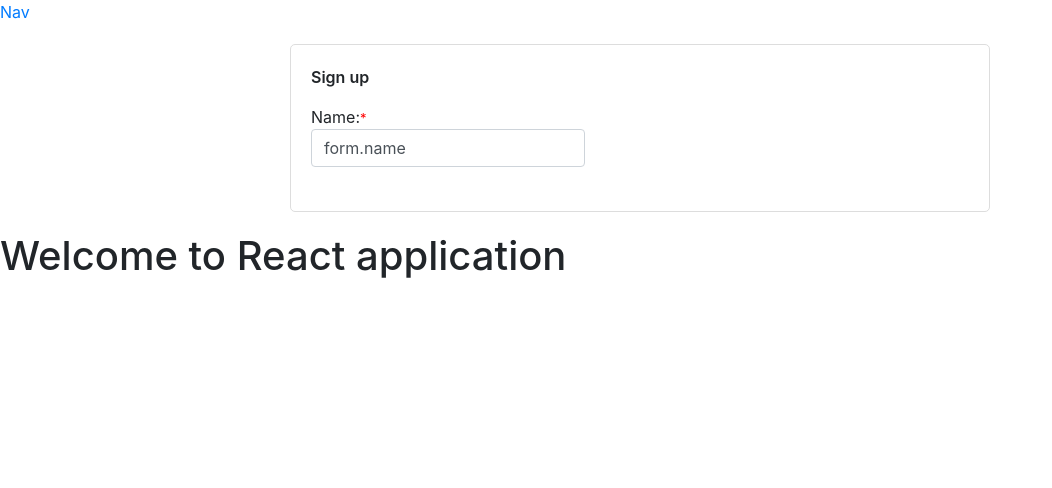
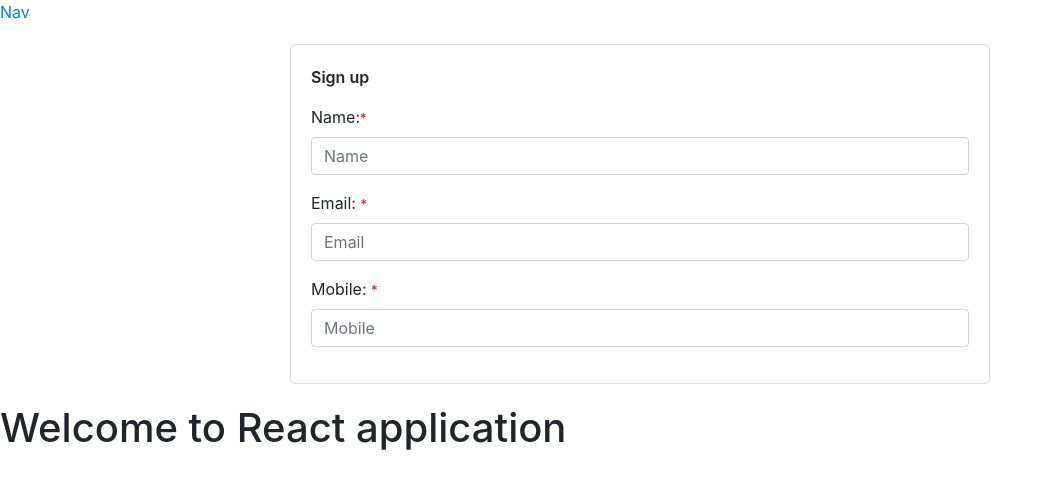
Before and after one commit to Pankaj-Raj/react-tkx34v, a React (Create React App) app: page /register in a window 1280 px wide. Shown: the top 488 px of the page, without its empty margins (0-1052 px from the left). Built offline with nearby package versions, Linux system fonts and the light colour scheme.

Commit message:
1 file modified

```diff
--- a/src/component/Register.js
+++ b/src/component/Register.js
@@ -48,8 +48,25 @@ handelChange=e=>{
   formObj={
     ...form,[name]:value
   }
+  this.setState({form:formObj});
+
 }
 
+validateNumber=e=>{
+  var ev=e||window.event;
+  if(ev.type=="paste"){
+key=ev.clipboardData.getData("text/plain");
+  }else{
+    var key=ev.keyCode||ev.which;
+    key = String.fromCharCode(key);
+
+  }
+  var regex = /[0-9]|\./;
+  if (!regex.test(key)) {
+    ev.returnValue = false;
+    if (ev.preventDefault) ev.preventDefault();
+  }
+}
 
 render(){
   const {form,formErrors} =this.state;
@@ -60,18 +77,41 @@ return(
           <p className="title">Sign up</p>
 
           <div className="row">
-            <div className="col-md-6">
+            <div className="col-md-12">
               <div className="form-group">
                 <label>
                 Name:<span className="asterisk">*</span>
-                <input type="text" className="form-control" name="name" value="form.name" OnChange={this.handelChange} blur={this.handelChange}/>
+                </label>
+                <input type="text" className="form-control" name="name" placeholder="Name" value={form.name} onChange={this.handelChange} blur={this.handelChange}/>
                 {
                   formErrors.name &&(
                   <span className="err">{formErrors.name}</span>
                   )
                 }
+
+              </div>
+
+              <div className="form-group">
+                <label >
+                  Email: <span className="asterisk">*</span>
                 </label>
+                <input type="text" className="form-control" placeholder="Email" name="email" value={form.email} onChange={this.handelChange} blur={this.handelChange} />
+                {formErrors.email&&(<span className="err">{formErrors.email}</span>)}
               </div>
+
+              <div className="form-group">
+<label htmlFor="">
+  Mobile: <span className="asterisk">*</span>
+</label>
+<input type="text" name="mobile" className="form-control" placeholder="Mobile" value={form.mobile} onChange={this.handelChange} blur={this.handelChange} onKeyPress={this.validateNumber}/>
+{
+  formErrors.mobile&&( <span>{formErrors.mobile}</span>)
+}
+              </div>
+
+
+
+
             </div>
           </div>
 </div>
```
